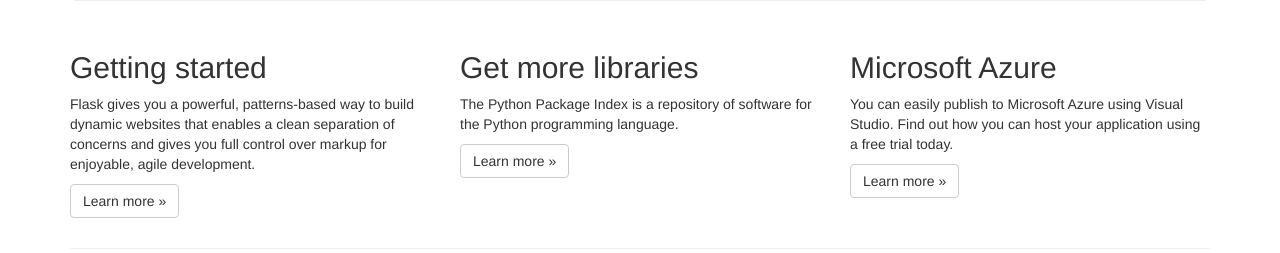
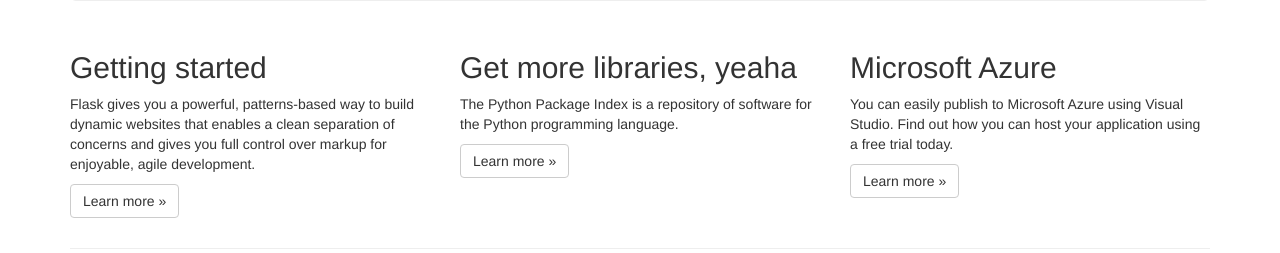
Before and after one commit to schraenko/vanillaFlaskApp, a Flask app: page / in a window 1280 px wide. Shown: the part 361-614 px from the top of the page. Run offline with Flask 2, Linux system fonts and the light colour scheme; some libraries are stand-ins or nearby versions.

Commit message:
minor changes

```diff
--- a/FlaskTemplate/templates/index.html
+++ b/FlaskTemplate/templates/index.html
@@ -19,7 +19,7 @@
         <p><a class="btn btn-default" href="http://flask.pocoo.org/docs/">Learn more &raquo;</a></p>
     </div>
     <div class="col-md-4">
-        <h2>Get more libraries</h2>
+        <h2>Get more libraries, yeaha</h2>
         <p>The Python Package Index is a repository of software for the Python programming language.</p>
         <p><a class="btn btn-default" href="https://pypi.python.org/pypi">Learn more &raquo;</a></p>
     </div>
```
